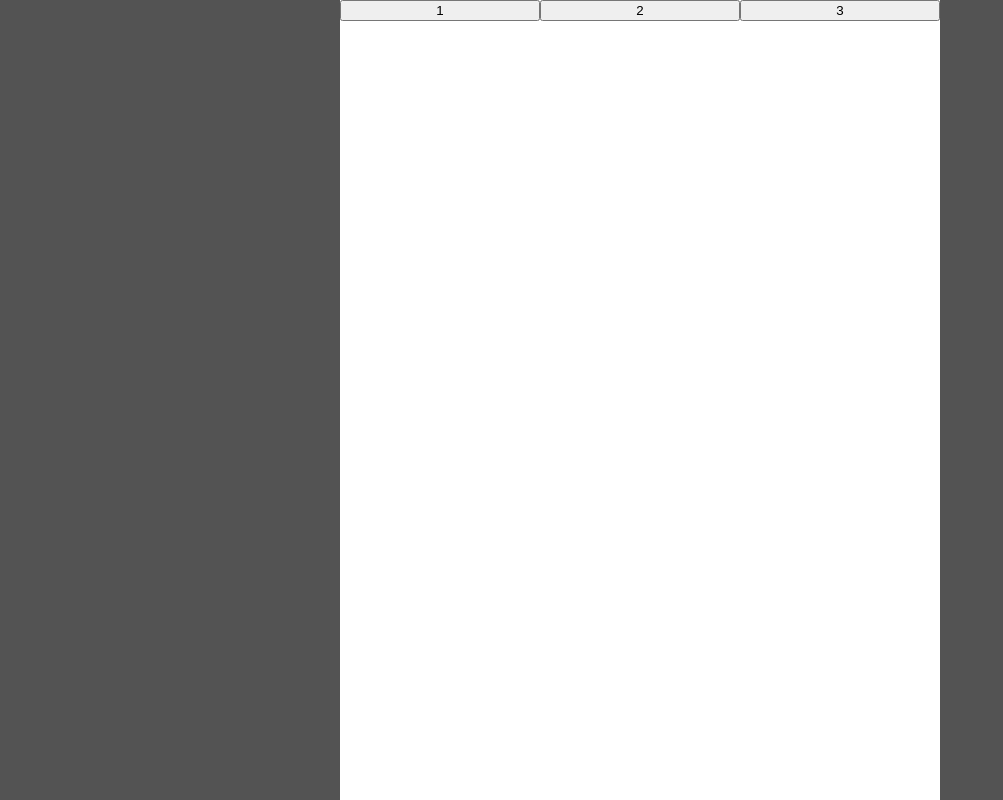
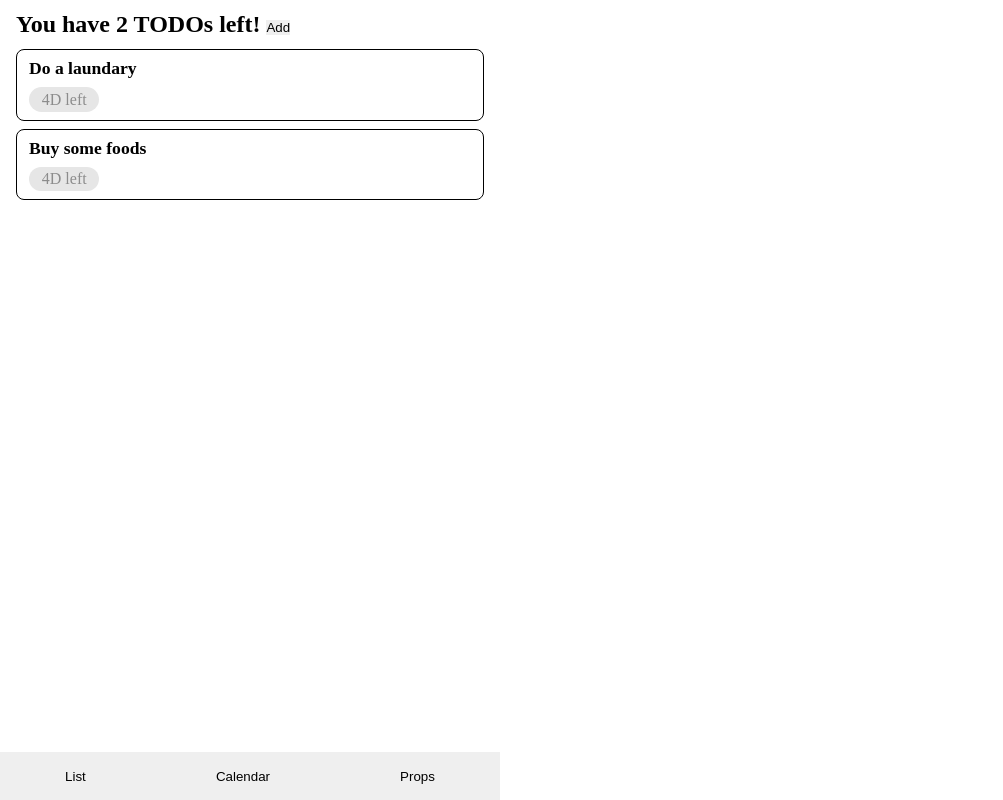
Before and after one commit to BarkNMeow/todo, a React (Create React App) app: page / in a window 1280 px wide. Shown: the whole page, without its empty margins (0-1003 px from the left). Built offline with nearby package versions, Linux system fonts and the light colour scheme.

Commit message:
Adjusted layout

```diff
--- a/src/index.css
+++ b/src/index.css
@@ -1,24 +1,73 @@
-body{
+html{
+    --nav-height: 3rem;
+}
+
+*{
+    border: none;
+    box-sizing: border-box;
+    margin: 0;
+    padding: 0;
+}
+
+main{
     width: 100%;
+    height: calc(100vh - var(--nav-height));
+    margin: 0 auto;
+    padding: .5rem 1rem;
+    background: rgb(255, 255, 255);
+}
+
+#root{
+    width: 100%;
+    max-width: 500px;
     height: 100vh;
-    margin: 0;
+
     background: rgb(83, 83, 83);
 }
 
-main{
-    max-width: 600px;
-    height: 100vh;
-    margin: 0 auto;
-    background: rgb(255, 255, 255);
+nav{
+    display: flex;
+    flex-direction: row;
+    width: 100%;
+    height: var(--nav-height);
 }
 
-.tab-btn-holder{
-    display: flex;
-    flex-direction: row;
-
-    width: 100%;
+nav button{
+    display: block;
+    height: 100%;
+    flex-grow: 1;
 }
 
-.tab-btn-holder button{
-    flex-grow: 1;
+.tab{
+    height: 100%;
+    /* overflow-y: scroll; */
 }
+
+.tab-title{
+    padding: .2rem 0;
+    margin-bottom: .5rem;
+    font-size: 1.5rem;
+    font-weight: bold;
+}
+
+.todo-list{
+    padding: .5rem .75rem;
+    margin-bottom: .5rem;
+    border-radius: .5rem;
+    border: 1px solid black;
+
+}
+
+.todo-text{
+    font-weight: 600;
+    font-size: 1.1rem;
+}
+
+.todo-time{
+    width: fit-content;
+    padding: .2rem .8rem;
+    margin-top: .5rem;
+    background: rgb(230, 230, 230);
+    color: rgb(140, 140, 140);
+    border-radius: 100rem;
+}
--- a/src/index.tsx
+++ b/src/index.tsx
@@ -1,25 +1,53 @@
 import * as React from "react";
 import * as ReactDOM from "react-dom/client";
+
+import { Todolist } from "./todolist";
+
 import './index.css';
 
-class App extends React.Component {
+interface Appstate {
+    tabindex: Number,
+}
 
+class App extends React.Component<{}, Appstate>{
     constructor(props: {}){
-        super({})
+        super(props)
         this.state = {
             tabindex: 0,
         }
     }
 
+    changeTab(n: Number){
+        this.setState({
+            tabindex: n,
+        })
+    }
+
+    renderTab(){
+        switch(this.state.tabindex){
+            case 0:
+                return (<Todolist />);
+            case 1:
+                return(<div />);
+            default:
+                return(<div />);
+        }
+    }
+
     render() {
         return (
-            <main>
-                <div className="tab-btn-holder">
-                    <button>1</button>
-                    <button>2</button>
-                    <button>3</button>
-                </div>
-            </main>
+            <div>
+                <main>
+                    {
+                        this.renderTab()
+                    }
+                </main>
+                <nav>
+                    <button onClick={_ => this.changeTab(0)}>List</button>
+                    <button onClick={_ => this.changeTab(1)}>Calendar</button>
+                    <button onClick={_ => this.changeTab(2)}>Props</button>
+                </nav>
+            </div>
         )
     }
 }
@@ -28,4 +56,6 @@ const root_dom = document.getElementById("root");
 if(root_dom){
     const root = ReactDOM.createRoot(root_dom);
     root.render(<App/>);
+} else {
+    console.log('Error: root DOM not found!');
 }
--- /dev/null
+++ b/src/todolist.tsx
@@ -0,0 +1,46 @@
+import * as React from "react";
+import './index.css';
+
+interface TodolistType {
+    todo: Array<TodoProp>,
+}
+
+interface TodoProp {
+    text: String,
+    due: Number,
+}
+
+class Todo extends React.Component <TodoProp, {}>{
+    constructor(props: TodoProp){
+        super(props);
+    }
+
+    render() {
+        return (
+            <div className="todo-list">
+                <div className="todo-text">{ this.props.text }</div>
+                <div className="todo-time">4D left</div>
+            </div>
+        )
+    }
+}
+
+class Todolist extends React.Component<{}, TodolistType>{
+    constructor(props: {}){
+        super(props);
+        this.state = {
+            todo: [{text: 'Do a laundary', due: 0}, {text: 'Buy some foods', due: 0}],
+        };
+    }
+
+    render() {
+        return(
+            <div className="tab">
+                <div className="tab-title">You have {this.state.todo.length} TODOs left! <button>Add</button></div>
+                {this.state.todo.map((v, i) => (<Todo key={i} text={v.text} due={v.due} />))}
+            </div>
+        )
+    }
+}
+
+export { Todolist }
```
Also changed, not shown: 1 other file (tests, documents, lock files or other folders).
